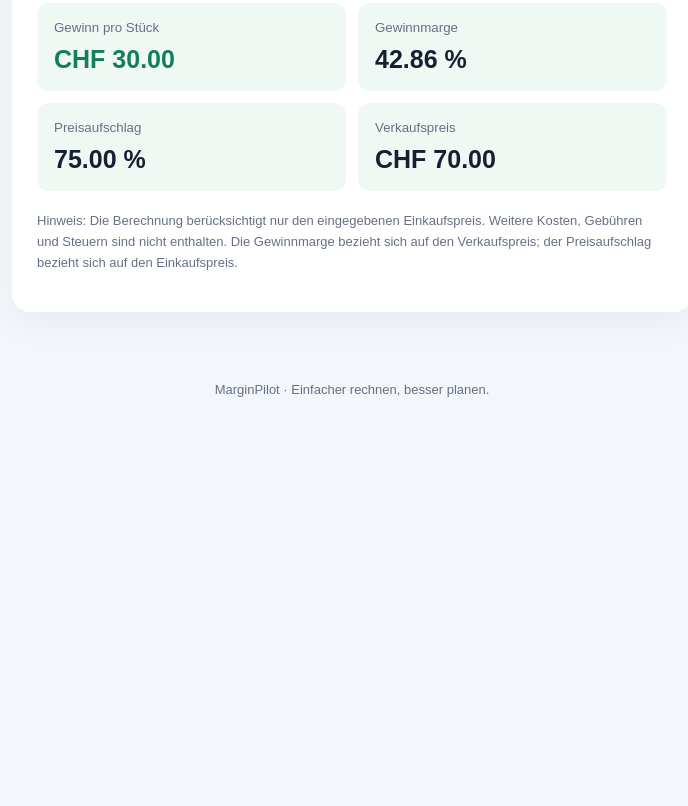
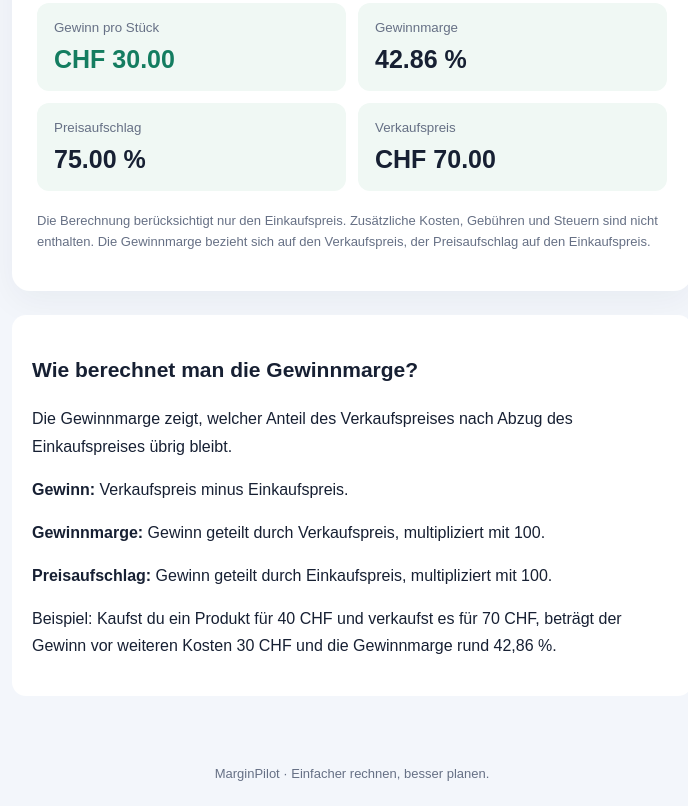
Before and after one commit to 6f8w7zbbmj-sys/marginpilot, a plain HTML site: page index.html in a window 1280 px wide. Shown: the part 547-1353 px from the top of the page, without its empty margins (288-976 px from the left). Before the commit the page ends 969 px from the top, so only its background shows below. Drawn offline with Linux system fonts and the light colour scheme.

Commit message:
Update index.html

```diff
--- a/index.html
+++ b/index.html
@@ -1,527 +1,354 @@
-
 
 <!DOCTYPE html>
-
 <html lang="de">
-
 <head>
-
   <meta charset="UTF-8">
-
+  <meta name="google-site-verification" content="oWCJLrVl1GYo7V5ZgeywUawIXDmv8YX6nBRqca0p8Sg">
   <meta name="viewport" content="width=device-width, initial-scale=1.0">
-
-  <meta name="description" content="MarginPilot ist dein kostenloser Gewinnmargen-Rechner für Unternehmen.">
-
-  <title>MarginPilot – Gewinnmargen-Rechner</title>
+  <meta name="description" content="Berechne kostenlos deinen Gewinn, deine Gewinnmarge und deinen Preisaufschlag mit MarginPilot.">
+  <meta name="robots" content="index,follow">
+  <title>MarginPilot – Kostenloser Gewinnmargen-Rechner</title>
 
   <style>
-
     * {
-
       box-sizing: border-box;
-
     }
 
     body {
-
       margin: 0;
-
       font-family: Arial, sans-serif;
-
       background: #f3f6fb;
-
       color: #172033;
-
     }
 
     header {
-
       background: #101a30;
-
       color: white;
-
       padding: 22px;
-
       font-size: 24px;
-
       font-weight: bold;
-
     }
 
     header span {
-
       color: #65e6b5;
-
     }
 
     main {
-
       width: min(100% - 32px, 680px);
-
       margin: 45px auto;
-
     }
 
     .intro {
-
       text-align: center;
-
       margin-bottom: 30px;
-
     }
 
     h1 {
-
       font-size: clamp(28px, 7vw, 40px);
-
       margin-bottom: 12px;
-
     }
 
     .intro p {
-
       color: #667085;
-
       line-height: 1.6;
-
     }
 
     .card {
-
       background: white;
-
       padding: 25px;
-
       border-radius: 18px;
-
       box-shadow: 0 10px 35px #1820330d;
-
     }
 
     .field {
-
       margin-bottom: 20px;
-
     }
 
     label {
-
       display: block;
-
       font-weight: bold;
-
       margin-bottom: 8px;
-
     }
 
     .input-wrap {
-
       display: flex;
-
       align-items: center;
-
       border: 1px solid #d8deea;
-
       border-radius: 10px;
-
       overflow: hidden;
-
     }
 
     .input-wrap span {
-
       padding: 14px;
-
       background: #f7f8fb;
-
       color: #667085;
-
     }
 
     input {
-
       width: 100%;
-
       min-width: 0;
-
       padding: 14px;
-
       border: 0;
-
       outline: none;
-
       font-size: 17px;
-
       background: white;
-
     }
 
     .input-wrap:focus-within {
-
       border-color: #16815f;
-
     }
 
     button {
-
       width: 100%;
-
       padding: 16px;
-
       border: 0;
-
       border-radius: 10px;
-
       background: #147d60;
-
       color: white;
-
       font-size: 16px;
-
       font-weight: bold;
-
       cursor: pointer;
-
     }
 
     button:hover {
-
       background: #10664e;
-
     }
 
     .results {
-
       display: grid;
-
       grid-template-columns: 1fr 1fr;
-
       gap: 12px;
-
       margin-top: 24px;
-
     }
 
     .result {
-
       padding: 17px;
-
       background: #f0f8f4;
-
       border-radius: 12px;
-
       overflow-wrap: anywhere;
-
     }
 
     .result small {
-
       display: block;
-
       color: #667085;
-
       margin-bottom: 10px;
-
     }
 
     .result strong {
-
       font-size: clamp(18px, 4vw, 25px);
-
     }
 
     .profit {
-
       color: #147d60;
-
     }
 
     .note {
-
       color: #667085;
-
       font-size: 13px;
-
       line-height: 1.6;
-
       margin-top: 20px;
-
     }
 
     #error {
+      color: #b42318;
+      font-size: 14px;
+    }
 
-      color: #b42318;
+    .info {
+      margin-top: 24px;
+      padding: 20px;
+      background: #fff;
+      border-radius: 14px;
+      line-height: 1.7;
+    }
 
-      font-size: 14px;
-
+    .info h2 {
+      font-size: 21px;
     }
 
     footer {
-
       text-align: center;
-
       color: #667085;
-
       font-size: 13px;
-
       padding: 25px;
-
     }
 
     @media (max-width: 420px) {
-
       .card {
-
         padding: 18px;
-
       }
 
       .results {
-
         grid-template-columns: 1fr;
-
       }
-
     }
-
   </style>
-
 </head>
 
 <body>
-
   <header>Margin<span>Pilot</span></header>
 
   <main>
-
     <section class="intro">
-
       <h1>Verstehe deinen Gewinn.</h1>
-
       <p>
-
         Berechne deinen Gewinn, deine Gewinnmarge
-
         und deinen Preisaufschlag in Sekunden.
-
         Kostenlos und einfach.
-
       </p>
-
     </section>
 
     <section class="card">
-
       <div class="field">
-
         <label for="cost">Einkaufspreis pro Stück</label>
-
         <div class="input-wrap">
-
           <span>CHF</span>
-
           <input id="cost" type="number" min="0"
-
             step="0.01" value="40" inputmode="decimal">
-
         </div>
-
       </div>
 
       <div class="field">
-
         <label for="price">Verkaufspreis pro Stück</label>
-
         <div class="input-wrap">
-
           <span>CHF</span>
-
           <input id="price" type="number" min="0"
-
             step="0.01" value="70" inputmode="decimal">
-
         </div>
-
       </div>
 
       <button id="calculate" type="button">
-
         Gewinn berechnen
-
       </button>
 
       <p id="error" role="alert" hidden></p>
 
       <div class="results" aria-live="polite">
-
         <div class="result">
-
           <small>Gewinn pro Stück</small>
-
           <strong class="profit" id="profit">CHF 30.00</strong>
-
         </div>
 
         <div class="result">
-
           <small>Gewinnmarge</small>
-
           <strong id="margin">42.86 %</strong>
-
         </div>
 
         <div class="result">
-
           <small>Preisaufschlag</small>
-
           <strong id="markup">75.00 %</strong>
-
         </div>
 
         <div class="result">
-
           <small>Verkaufspreis</small>
-
           <strong id="selling">CHF 70.00</strong>
-
         </div>
-
       </div>
 
       <p class="note">
-
-        Hinweis: Die Berechnung berücksichtigt nur den
-
-        eingegebenen Einkaufspreis. Weitere Kosten,
-
-        Gebühren und Steuern sind nicht enthalten.
-
-        Die Gewinnmarge bezieht sich auf den Verkaufspreis;
-
-        der Preisaufschlag bezieht sich auf den Einkaufspreis.
-
+        Die Berechnung berücksichtigt nur den Einkaufspreis.
+        Zusätzliche Kosten, Gebühren und Steuern sind nicht
+        enthalten. Die Gewinnmarge bezieht sich auf den
+        Verkaufspreis, der Preisaufschlag auf den Einkaufspreis.
       </p>
-
     </section>
 
+    <section class="info">
+      <h2>Wie berechnet man die Gewinnmarge?</h2>
+      <p>
+        Die Gewinnmarge zeigt, welcher Anteil des Verkaufspreises
+        nach Abzug des Einkaufspreises übrig bleibt.
+      </p>
+      <p>
+        <strong>Gewinn:</strong> Verkaufspreis minus Einkaufspreis.
+      </p>
+      <p>
+        <strong>Gewinnmarge:</strong> Gewinn geteilt durch
+        Verkaufspreis, multipliziert mit 100.
+      </p>
+      <p>
+        <strong>Preisaufschlag:</strong> Gewinn geteilt durch
+        Einkaufspreis, multipliziert mit 100.
+      </p>
+      <p>
+        Beispiel: Kaufst du ein Produkt für 40 CHF und verkaufst
+        es für 70 CHF, beträgt der Gewinn vor weiteren Kosten
+        30 CHF und die Gewinnmarge rund 42,86 %.
+      </p>
+    </section>
   </main>
 
   <footer>
-
     MarginPilot · Einfacher rechnen, besser planen.
-
   </footer>
 
   <script>
-
     const costInput = document.getElementById("cost");
-
     const priceInput = document.getElementById("price");
-
     const error = document.getElementById("error");
 
     function money(value) {
-
       return new Intl.NumberFormat("de-CH", {
-
         style: "currency",
-
         currency: "CHF"
-
       }).format(value);
-
     }
 
     function calculate() {
-
       const cost = Number(costInput.value);
-
       const price = Number(priceInput.value);
 
       if (
-
         costInput.value.trim() === "" ||
-
         priceInput.value.trim() === "" ||
-
         !Number.isFinite(cost) ||
-
         !Number.isFinite(price) ||
-
         cost < 0 ||
-
         price < 0
-
       ) {
-
         error.textContent =
-
           "Bitte gib gültige, nicht negative Preise ein.";
-
         error.hidden = false;
-
         return;
-
       }
 
       if (price === 0) {
-
         error.textContent =
-
           "Der Verkaufspreis muss größer als null sein.";
-
         error.hidden = false;
-
         return;
-
       }
 
       error.hidden = true;
 
       const profit = price - cost;
-
       const margin = (profit / price) * 100;
-
       const markup = cost > 0
-
         ? (profit / cost) * 100
-
         : null;
 
       document.getElementById("profit").textContent =
-
         money(profit);
 
       document.getElementById("margin").textContent =
-
         margin.toFixed(2) + " %";
 
       document.getElementById("markup").textContent =
-
         markup === null
-
           ? "Nicht definiert"
-
           : markup.toFixed(2) + " %";
 
       document.getElementById("selling").textContent =
-
         money(price);
-
     }
 
     document.getElementById("calculate")
-
       .addEventListener("click", calculate);
 
     costInput.addEventListener("input", calculate);
-
     priceInput.addEventListener("input", calculate);
 
     calculate();
-
   </script>
-
 </body>
-
 </html>
```
